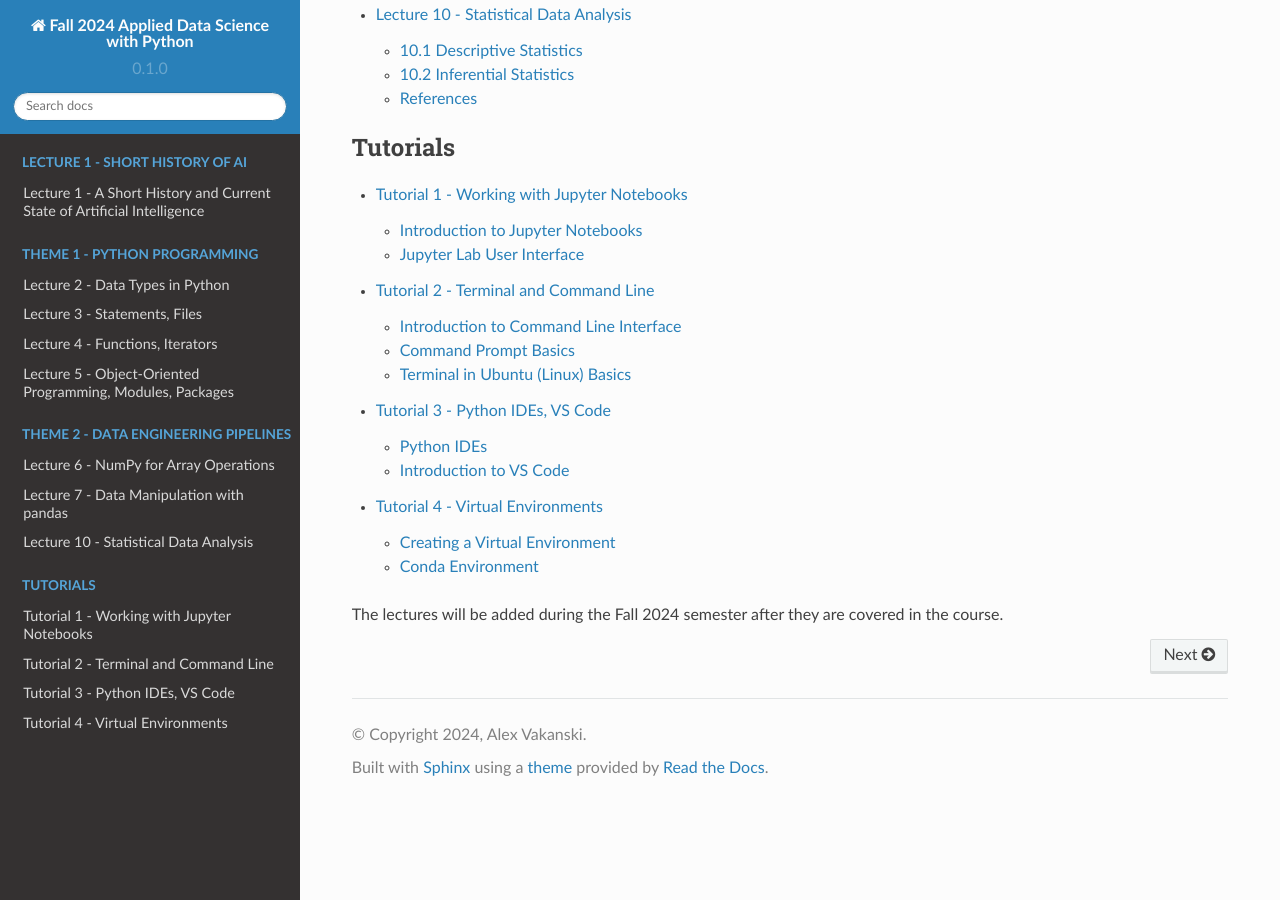
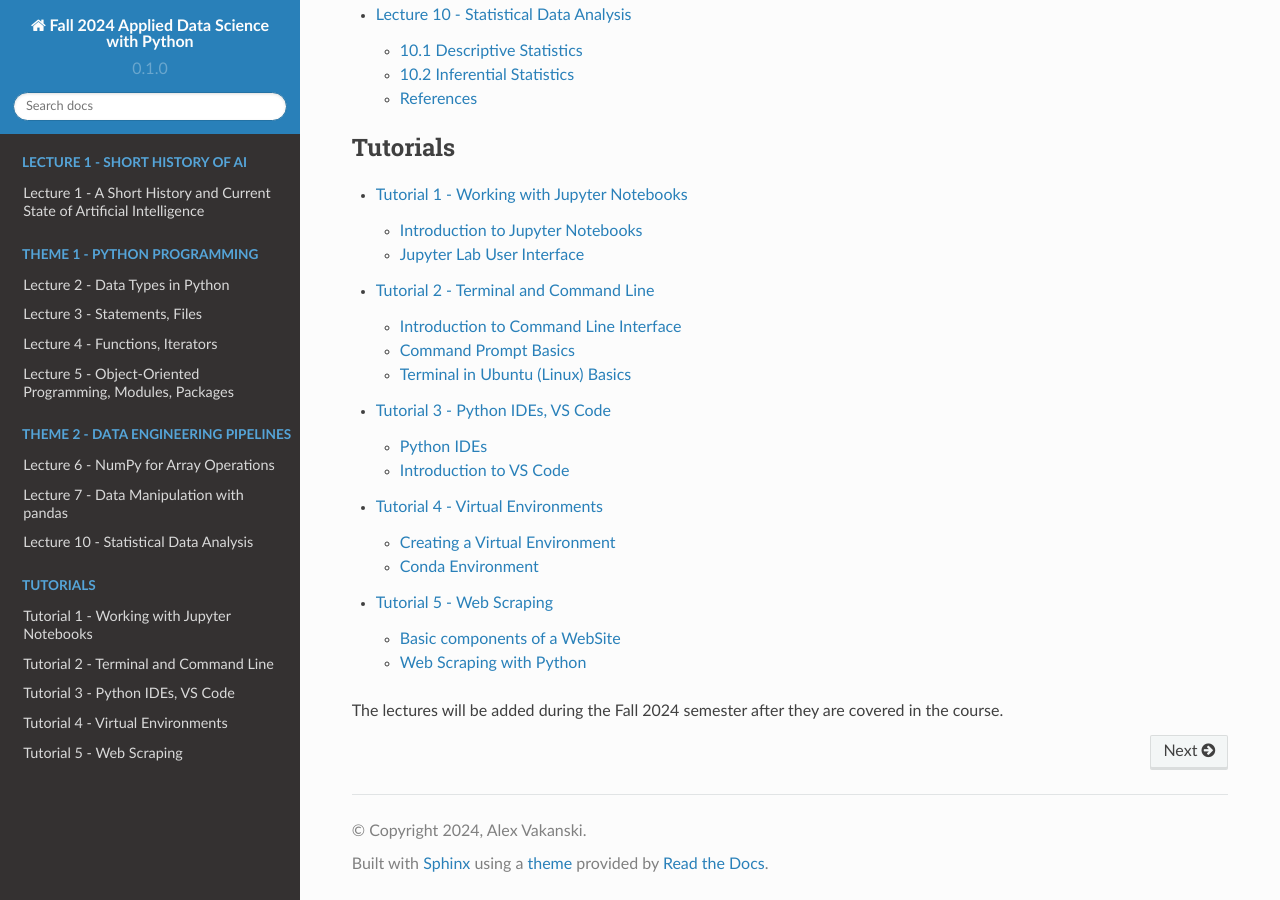
Before and after one commit to avakanski/Fall-2024-Applied-Data-Science-with-Python, a Sphinx documentation site: the page built from docs/index.rst, in a window 1280 px wide and 900 px high, scrolled down 3083 px. Built offline with Sphinx 7.4.7 and the Read the Docs theme 2.0.0, drawn with Linux system fonts in a browser that asks for light colours; pages that are not in the unit, such as notebooks, are missing from menus.

Commit message:
Update index.rst

```diff
--- a/docs/index.rst
+++ b/docs/index.rst
@@ -79,5 +79,6 @@
    Lectures/Tutorials/Tutorial_2-Terminal_and_Command_Line/Tutorial_2-Terminal_and_Command_Line.ipynb
    Lectures/Tutorials/Tutorial_3-VS_Code/Tutorial_3-VS_Code.ipynb
    Lectures/Tutorials/Tutorial_4-Virtual_Environments/Tutorial_4-Virtual_Environments.ipynb
+   Lectures/Tutorials/Tutorial_5-Web_Scraping/Tutorial_5-Web_Scraping.ipynb
 
 The lectures will be added during the Fall 2024 semester after they are covered in the course.
```
